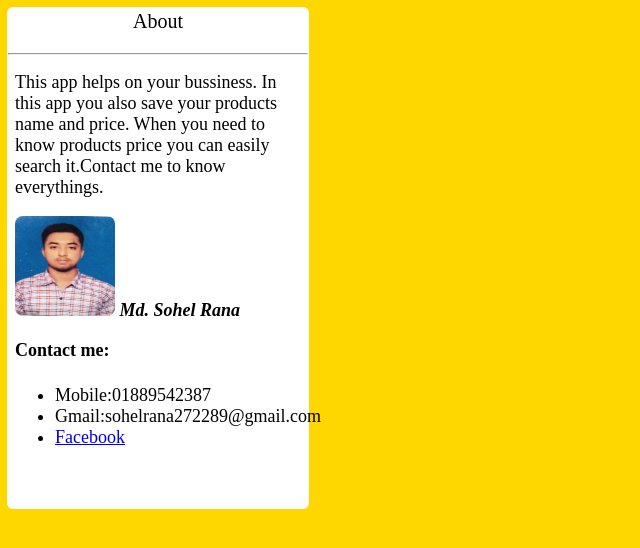
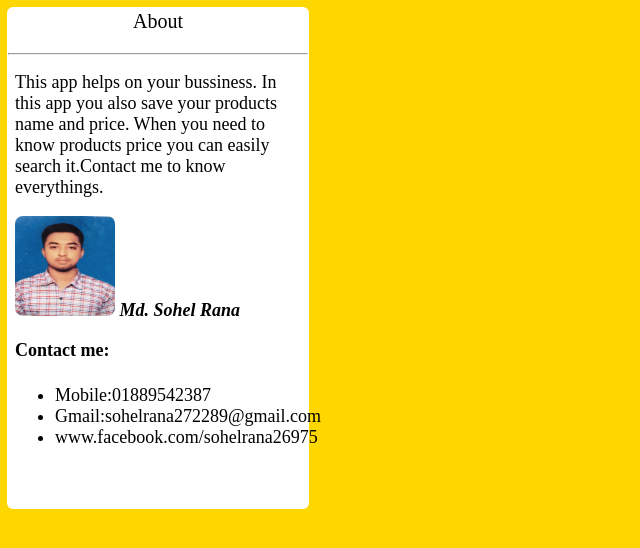
Before and after one commit to Sohel-rana66522/calctutor.github.io, a plain HTML site: page about.html in a window 1280 px wide. Shown: the whole page, without its empty margins (0-640 px from the left). Drawn offline with Linux system fonts and the light colour scheme.

Commit message:
Update about.html

```diff
--- a/about.html
+++ b/about.html
@@ -79,7 +79,7 @@
             <ul>
               <li>Mobile:01889542387</li>
               <li>Gmail:sohelrana272289@gmail.com</li>
-              <li><a href="#">Facebook</a></li>
+              <li>www.facebook.com/sohelrana26975</li>
             </ul>
       </div>
     </div>
```
